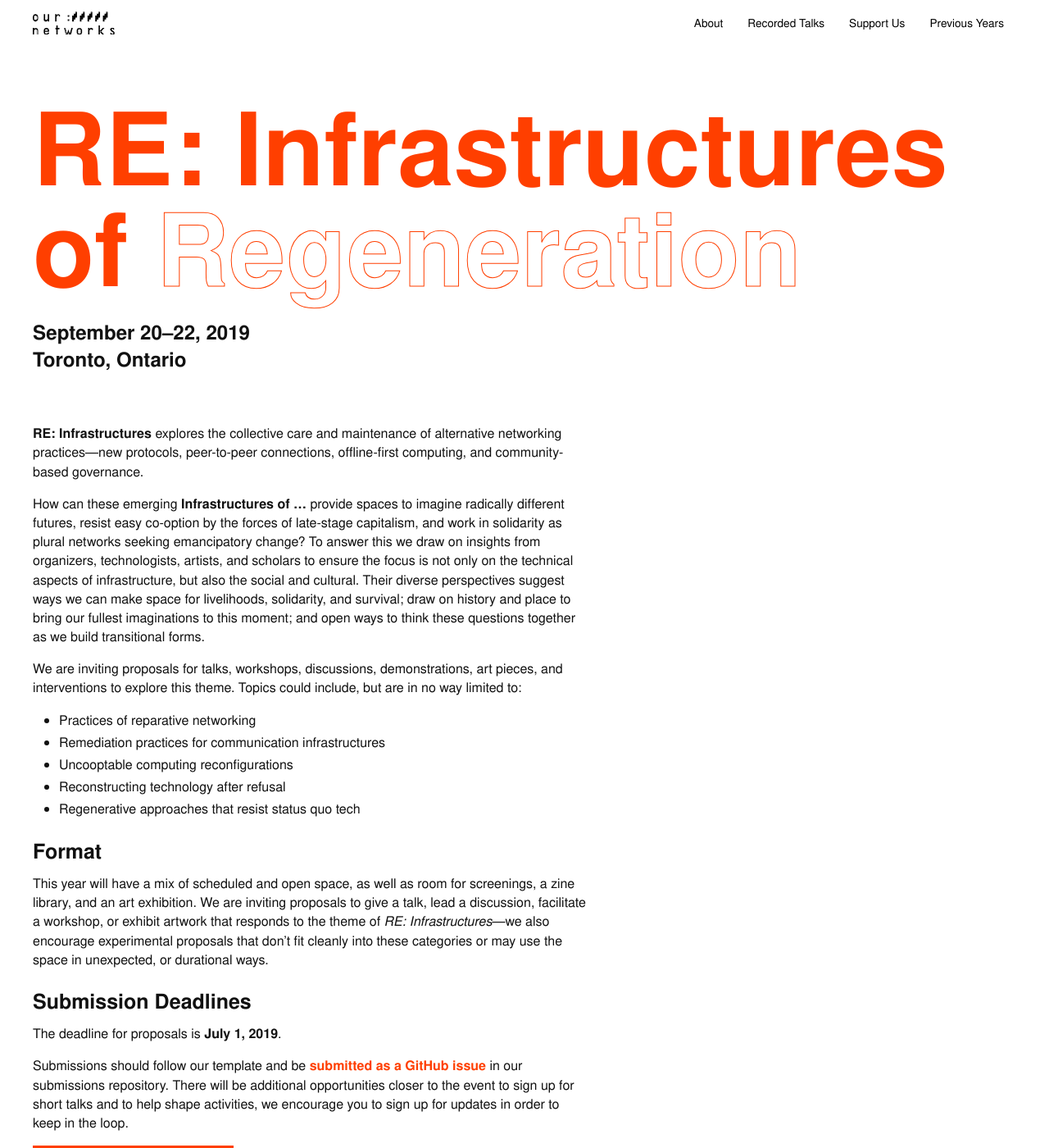
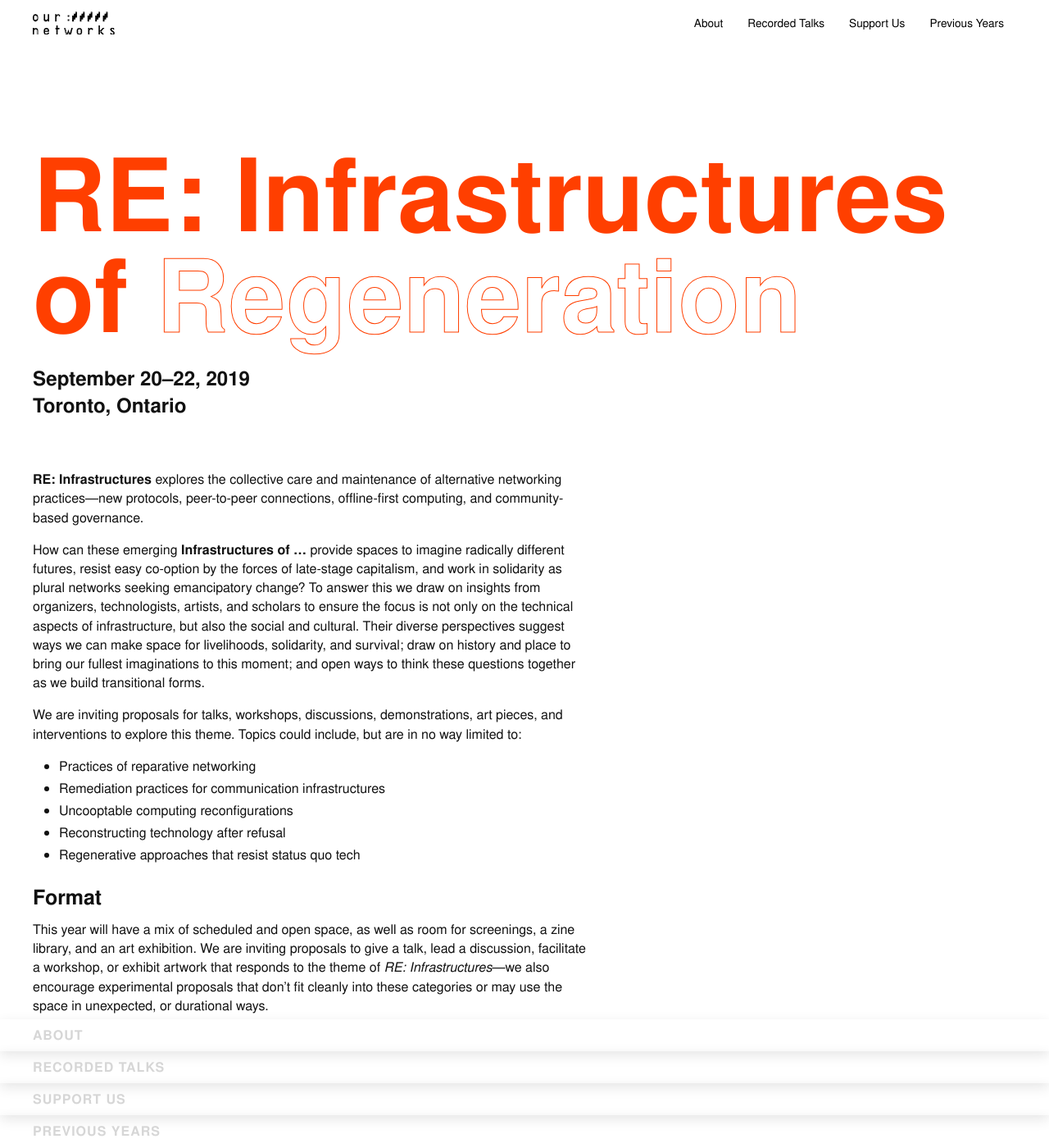
Before and after one commit to ournetworks/ournetworks.ca, a Jekyll site: the page built from index.md, in a window 1280 px wide and 1400 px high. Shown: the whole window at 82% size. Built offline with Jekyll 4.4.1, drawn with Linux system fonts in a browser that asks for light colours.

Commit message:
layout css

```diff
--- a/_sass/_base.scss
+++ b/_sass/_base.scss
@@ -60,6 +60,10 @@ hr {
   margin-bottom: 2rem;
   border-width: 0;
   border-top: 1px solid rgba($accent-color, 0.2);
+
+  &.dark {
+    border-color: rgba($black, 0.1);
+  }
 }
 
 // Code formatting
--- a/_sass/_layout.scss
+++ b/_sass/_layout.scss
@@ -1,3 +1,9 @@
+// Positioning
+
+.fixed {
+  position: fixed;
+}
+
 // Grid
 
 .container {
@@ -20,6 +26,10 @@
 
 .flex-wrap {
   flex-wrap: wrap;
+}
+
+.flex-align-baseline {
+  align-items: baseline;
 }
 
 // Spacing helper classes
@@ -52,12 +62,28 @@
 
 // Margin
 
+.m-0 {
+  margin: 0;
+}
+
 .mb-0 {
   margin-bottom: 0;
 }
 
 .mt-0 {
   margin-top: 0;
+}
+
+.mt-1 {
+  margin-top: 1em;
+}
+
+.mb-1 {
+  margin-bottom: 1em;
+}
+
+.mr-1 {
+  margin-right: 1em;
 }
 
 // For devices larger than 320px
@@ -123,7 +149,7 @@
 }
 
 .post {
-  padding: 120px 0 0;
+  padding: 120px 0 40px;
 
   &.extended {
     padding-top: 180px;
@@ -149,6 +175,8 @@
 // Splash
 
 .splash {
+  margin-bottom: 40px;
+
   &.extended {
     padding-top: 3em;
 
--- a/_sass/_lists.scss
+++ b/_sass/_lists.scss
@@ -19,3 +19,7 @@ li {
     margin-top: 0.25em;
   }
 }
+
+.ls-none {
+  list-style: none;
+}
--- /dev/null
+++ b/_sass/_navigation-vertical.scss
@@ -0,0 +1,38 @@
+.nav-vertical {
+  bottom: 0;
+  right: 0;
+  left: 0;
+  background: $white;
+  text-transform: uppercase;
+  position: sticky;
+
+
+  .nav-item {
+    color: #D6D6D6;
+    padding: 0.5em 40px;
+    letter-spacing: 1px;
+    transition: color 150ms ease-in-out;
+
+    &:hover {
+      color: $accent-color;
+      text-decoration: none;
+    }
+
+    &.active {
+      color: $accent-color;
+    }
+  }
+
+  .nav-item-wrapper {
+    box-shadow: 0px 5px 16px 0 rgba($black, 0.1);
+    margin: 0;
+  }
+
+  .menu {
+    list-style: none;
+    padding: 0;
+    margin: 0;
+    flex-direction: column;
+    justify-content: space-between;
+  }
+}
--- a/_sass/_navigation.scss
+++ b/_sass/_navigation.scss
@@ -7,7 +7,6 @@
 .header {
   font-size: 0.85em;
   width: 100%;
-  position: fixed;
   z-index: 100;
   top: 0;
 
@@ -43,7 +42,7 @@
 
     &.active,
     &:hover {
-      color: rgba($black, 0.5);
+      color: $accent-color;
     }
 
     @media (max-width: $on-palm) {
--- a/_sass/_typography.scss
+++ b/_sass/_typography.scss
@@ -34,7 +34,7 @@ h5 {
 }
 
 h6 {
-  font-size: 1.1rem;
+  font-size: 1rem;
 }
 
 p {
@@ -71,6 +71,12 @@ p {
 
 .heading-3 {
   @include fluid-type(320px,1980px,16px,30px);
+}
+
+// Font-weight helpers
+
+.fw-bold {
+  font-weight: bold;
 }
 
 // Footer
--- a/css/main.scss
+++ b/css/main.scss
@@ -11,6 +11,7 @@
 @import "layout";
 @import "typography";
 @import "navigation";
+@import "navigation-vertical";
 @import "buttons";
 @import "icons";
 @import "lists";
```
